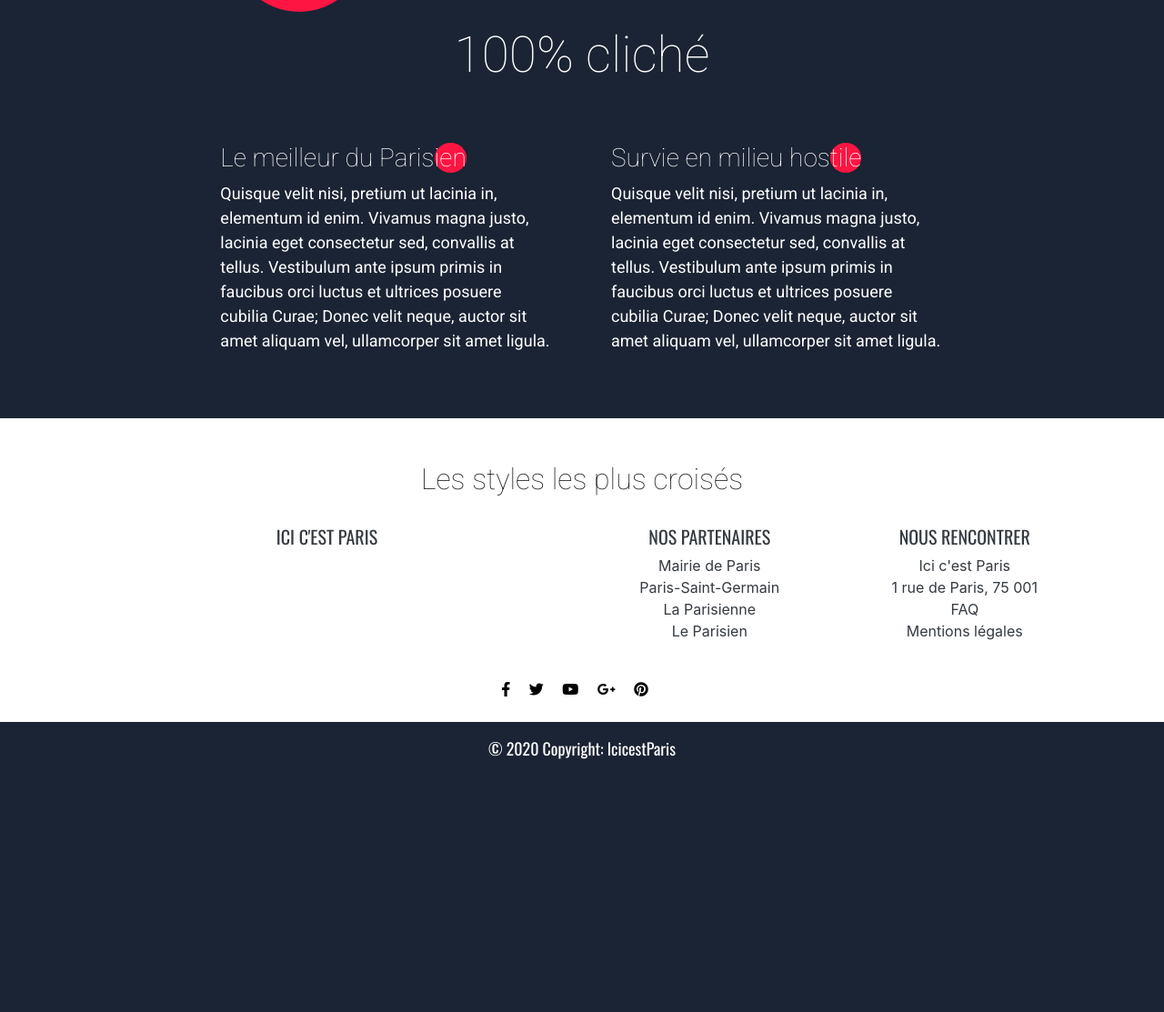
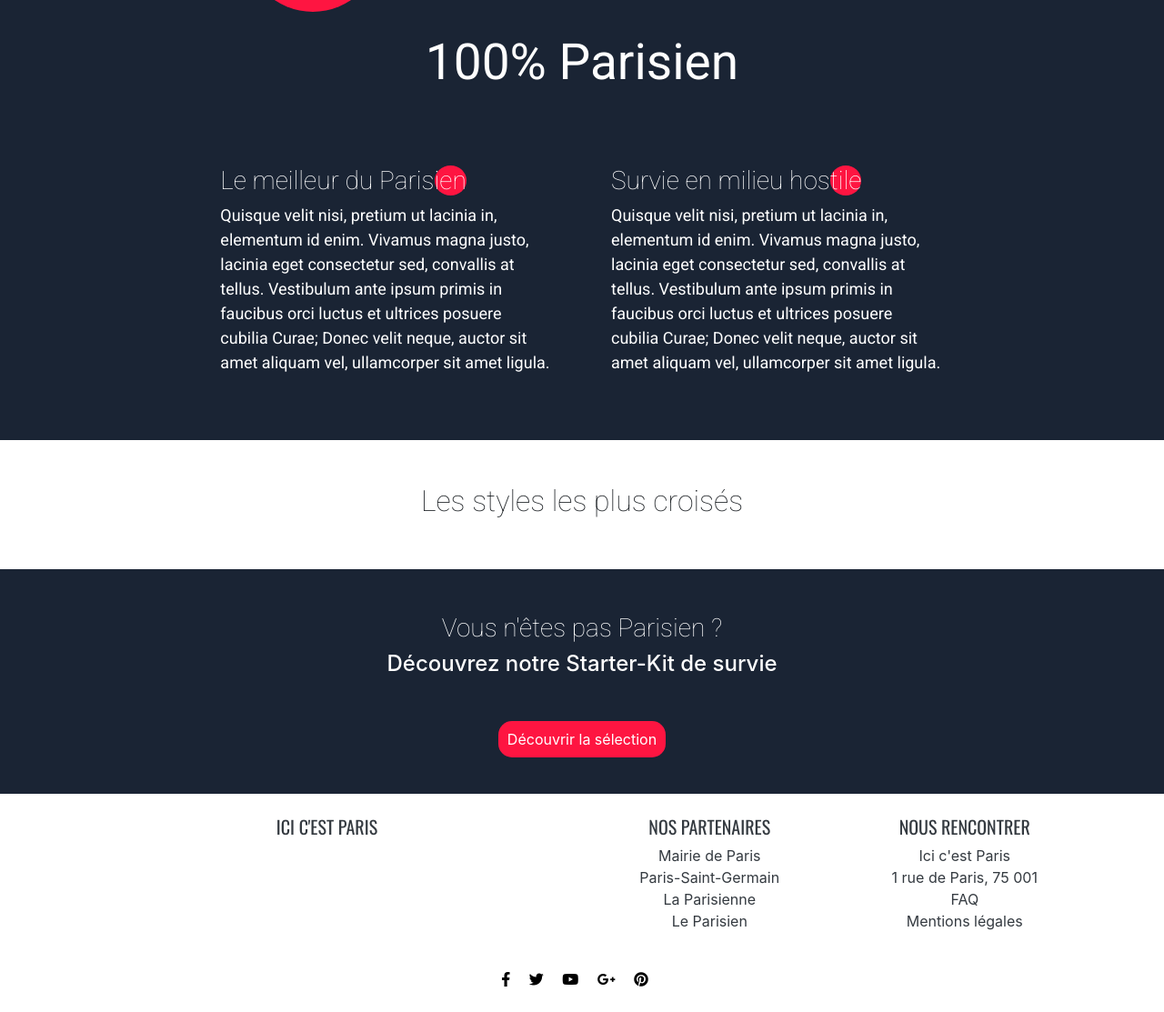
Before and after one commit to JulietteCoetmeur/ici_paris, a Symfony app: template templates/default/index.html.twig in a window 1280 px wide. Shown: the part 409-1522 px from the top of the page at 91% size. Before the commit the page ends 1244 px from the top, so only its background shows below. Run offline with Twig, Linux system fonts and the light colour scheme; the template is opened without the code that fills it, so the values that code supplies are empty; style sheets or scripts are compiled from the project's sources; some libraries are stand-ins or nearby versions.

Commit message:
design home page

```diff
--- a/assets/styles/app.scss
+++ b/assets/styles/app.scss
@@ -76,6 +76,32 @@ p {
     color: var(--framboise);
     background-color: white;
     margin-top: -40px;
+}
+.btn-framboise {
+    background-color: var(--framboise);
+    color: white;
+    text-decoration: none;
+    padding: 10px;
+    border-radius: 15px 15px;
+}
+.btn-framboise:hover {
+    border: 2px solid var(--framboise);
+    text-decoration: none;
+    color: white;
+    background-color: transparent;
+}
+#spin {
+    color: white;
+  }
+#spin:after {
+    content:"";
+    animation: spin 4s linear infinite;
+}
+@keyframes spin {
+    0% { content:"Cliché"; }
+    10% { content:"Certifié"; }
+    20% { content:"Abusé"; }
+    30% { content:"Parisien"; }
 }
 /* FIN HOME */
 
--- a/templates/_navbar.html.twig
+++ b/templates/_navbar.html.twig
@@ -1,5 +1,5 @@
 <nav class="navbar navbar-expand-lg nav-bar">
-  <a class="navbar-brand nav-bar-white title-navbar" href="#">ICI C'EST PARIS</a>
+  <a class="navbar-brand nav-bar-white title-navbar" href="#">ICI C'EST PA<span class="small-ellipse">RIS</span></a>
   <div class="collapse navbar-collapse" id="navbarSupportedContent">
     <ul class="navbar-nav ml-auto float-right">
       <li class="nav-item active">
--- a/templates/default/index.html.twig
+++ b/templates/default/index.html.twig
@@ -4,18 +4,21 @@
 
 {% block body %}
 
-<div>
+<div class="container-fluid">
     <div class="row align-items-center">
-        <div class="col-5 pl-5">
+        <div class="col-lg-5 col-md-5 pl-5">
             <h1 class="logo ml-5 pl-5">ICI<br>C'EST<br>PA<span class="ellipse">RIS</span></h1>
         </div>
-        <div class="col-lg-7">
-            <img src="https://i.postimg.cc/Xq0kY3gW/ici-cest-paris.jpg" class="img-fluid" alt="">
+        <div class="col-lg-7 col-md-12">
+            <img src="https://i.postimg.cc/Xq0kY3gW/ici-cest-paris.jpg" class="img-fluid" alt="Cliché français couple parisien devant tour eiffel">
         </div>
     </div>
 </div>
 <div class="bg-section p-5">
-    <h2 class="text-center pb-5 baseline-home">100% cliché</h2>
+    <p class="text-center pb-5 baseline-home">
+        100% <span id="spin"></span>
+
+    </p>
     <div class="row align-items-center justify-content-center">
         <div class="col-lg-4 col-md-6 col-sm-7 m-2 pr-4">
             <h3>Le meilleur du Paris<span class="small-ellipse">ien</span></h3>
@@ -39,14 +42,23 @@
         </div>
     </div>
 </div>
-<div class="container-fluid mt-5">
+<div class="container mt-5">
     <h2 class="text-center">
         Les styles les plus croisés
     </h2>
-    <div class="row">
+    <div class="row pt-5">
         {% for style in styles %}
         {% include 'default/style_card.html.twig' %}
         {% endfor %}
     </div>
 </div>
+<div class="bg-section p-5">
+    <div class="text-center">
+        <h3>Vous n'êtes pas Parisien ?</h3>
+        <h4>Découvrez notre Starter-Kit de survie</h4>
+        <div class="pt-5">
+            <a class="btn-framboise" href="#" role="button">Découvrir la sélection</a>
+        </div>
+    </div>
+</div>
 {% endblock %}
--- a/templates/default/style_card.html.twig
+++ b/templates/default/style_card.html.twig
@@ -1,4 +1,4 @@
-<div class="col-xl-3 col-lg-3 col-md-4 col-sm-12 my-4">
+<div class="col-xl-3 col-lg-3 col-md-4 col-sm-12 mx-auto">
     <div class="card-border">
         <a href="" class="link-for-show-img">
             <img src="https://images.unsplash.com/photo-1512794268250-65fd4cd7441f?ixid=MXwxMjA3fDB8MHxwaG90by1wYWdlfHx8fGVufDB8fHw%3D&ixlib=rb-1.2.1&auto=format&fit=crop&w=1350&q=80"
```
